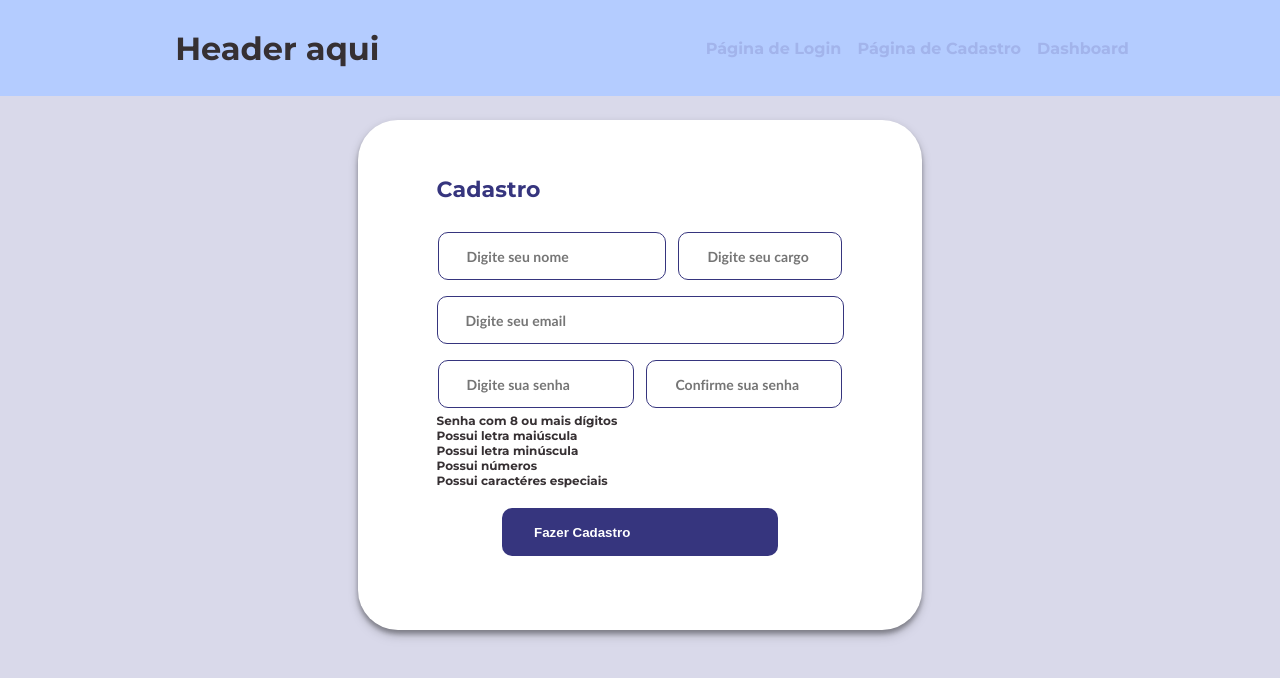
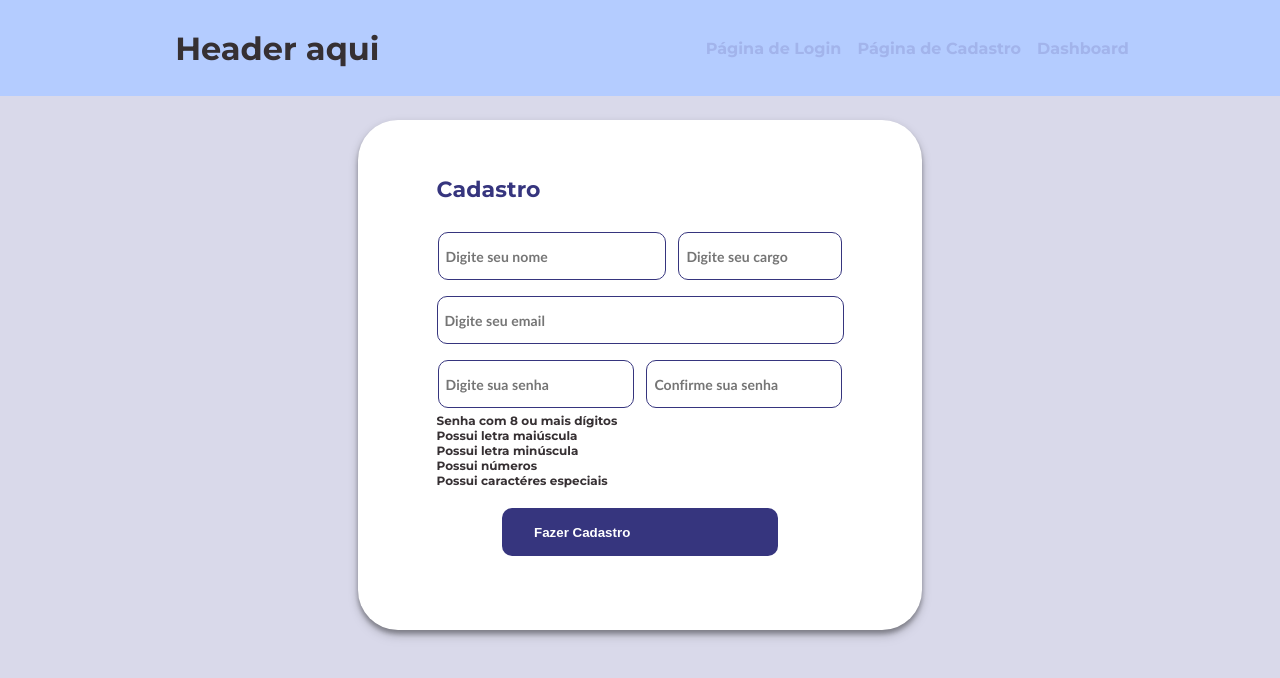
Before and after one commit to gabrlcj/squad4-frontend, a React (Create React App) app: page /register in a window 1280 px wide. Shown: the top 678 px of the page. Built offline with nearby package versions, Linux system fonts and the light colour scheme.

Commit message:
Minor style changes reducing input text padding

```diff
--- a/src/components/LoginPage/styles.js
+++ b/src/components/LoginPage/styles.js
@@ -76,6 +76,7 @@ export const Container = styled.div`
     line-height: 17px;
     letter-spacing: 0.005em;
     text-align: left;
+    padding-left: 7px;
 
     color: #707070;
   }
--- a/src/components/RegisterPage/styles.js
+++ b/src/components/RegisterPage/styles.js
@@ -14,6 +14,7 @@ export const Container = styled.form`
   background: #FFFFFF;
   box-shadow: 0px 4px 4px rgba(0, 0, 0, 0.25);
   border-radius: 40px;
+  backdrop-filter: blur(2px);
 
   /* gap: 1.75rem;
 
@@ -120,6 +121,7 @@ export const Container = styled.form`
     line-height: 17px;
     letter-spacing: 0.005em;
     text-align: left;
+    padding-left: 7px;
 
     color: #707070;
   }
```
